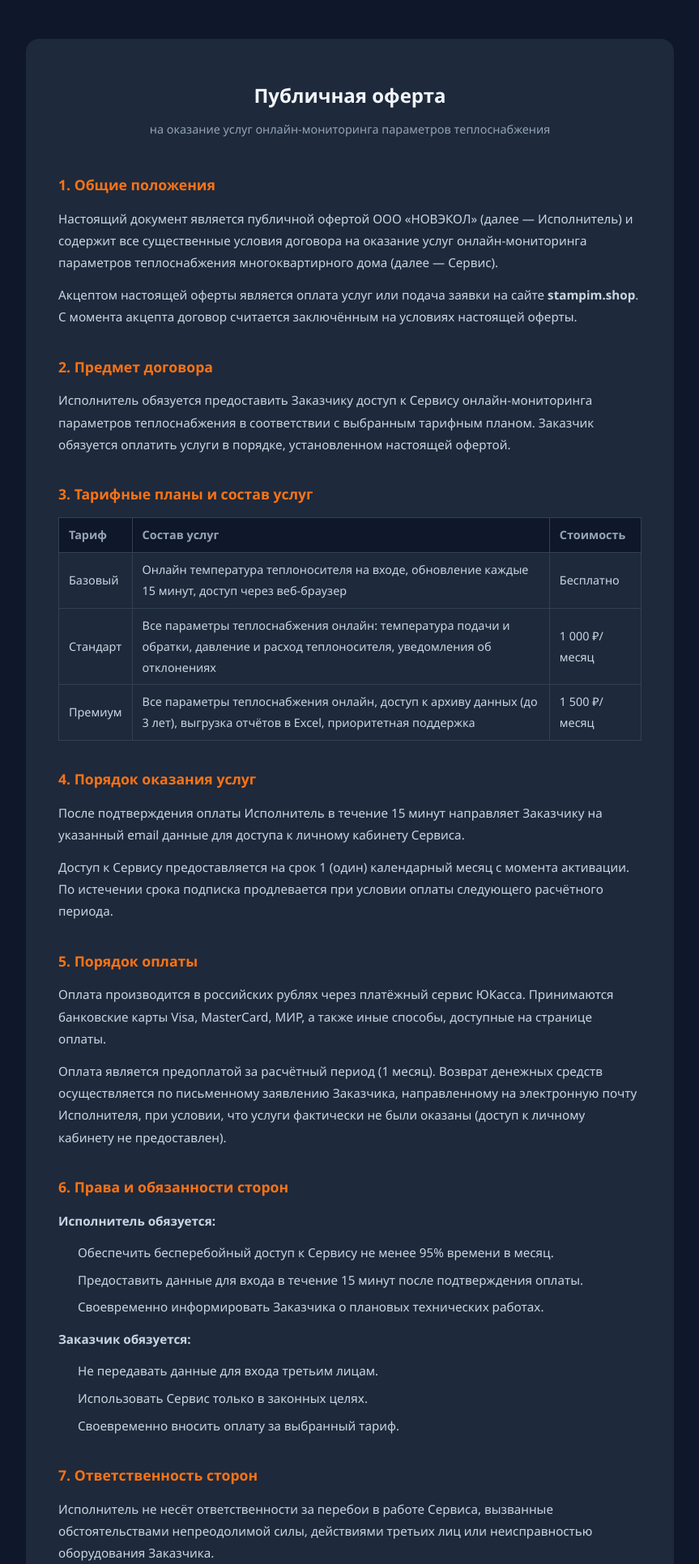
After one commit to vlad0271/lending_teplo, a FastAPI app: template templates/offer.html in a window 1280 px wide. The commit adds this page. Shown: the top 1932 px of the page at 81% size, without its empty margins (208-1071 px from the left). Run offline with FastAPI, Linux system fonts and the light colour scheme; the template is opened without the code that fills it, so the values that code supplies are empty.

Commit message:
28/02/26v11:47

```diff
--- a/app/main.py
+++ b/app/main.py
@@ -1,16 +1,30 @@
+import uuid
+import logging
+
 from fastapi import FastAPI, Request, Form
 from fastapi.responses import HTMLResponse, JSONResponse
 from fastapi.staticfiles import StaticFiles
 from fastapi.templating import Jinja2Templates
 from pathlib import Path
 
-from app.config import settings
+import yookassa
+from yookassa import Payment
+
+from app import config
+from app.email_utils import send_order_email
+
+logger = logging.getLogger(__name__)
 
 BASE = Path(__file__).parent.parent
 
 app = FastAPI()
 app.mount("/static", StaticFiles(directory=BASE / "static"), name="static")
 templates = Jinja2Templates(directory=BASE / "templates")
+
+# Инициализация ЮКасса
+if config.yookassa_shop_id and config.yookassa_secret_key:
+    yookassa.Configuration.account_id = config.yookassa_shop_id
+    yookassa.Configuration.secret_key = config.yookassa_secret_key
 
 
 @app.get("/", response_class=HTMLResponse)
@@ -19,9 +33,9 @@ async def index(request: Request):
         "index.html",
         {
             "request": request,
-            "contacts": settings["contacts"],
-            "pain_points": settings["pain_points"],
-            "plans": settings["plans"],
+            "contacts": config.settings["contacts"],
+            "pain_points": config.settings["pain_points"],
+            "plans": config.settings["plans"],
         },
     )
 
@@ -34,6 +48,129 @@ async def order(
     phone: str = Form(...),
     email: str = Form(""),
 ):
-    # В реальном проекте здесь сохранение в БД / отправка письма
-    print(f"[ORDER] plan={plan_id} ({plan_name}), name={name}, phone={phone}, email={email}")
-    return JSONResponse({"ok": True, "message": "Заявка принята! Мы свяжемся с вами."})
+    logger.info(
+        "[ORDER] plan=%s (%s), name=%s, phone=%s, email=%s",
+        plan_id, plan_name, name, phone, email,
+    )
+
+    # Найти цену тарифа из настроек
+    price = 0
+    for plan in config.settings["plans"]:
+        if plan["id"] == plan_id:
+            price = plan.get("price_value", 0)
+            break
+
+    if price == 0:
+        # Бесплатный тариф — только собираем контакты
+        send_order_email(plan_name, name, phone, email)
+        return JSONResponse({"ok": True, "message": "Заявка принята! Мы свяжемся с вами."})
+
+    # Платный тариф — создаём платёж ЮКасса
+    if not config.yookassa_shop_id or not config.yookassa_secret_key:
+        logger.error("ЮКасса не настроена — YOOKASSA_SHOP_ID/YOOKASSA_SECRET_KEY отсутствуют")
+        return JSONResponse(
+            {"ok": False, "message": "Оплата временно недоступна. Попробуйте позже."},
+            status_code=503,
+        )
+
+    try:
+        payment = Payment.create(
+            {
+                "amount": {"value": f"{price:.2f}", "currency": "RUB"},
+                "confirmation": {
+                    "type": "redirect",
+                    "return_url": f"{config.site_url}/payment/success",
+                },
+                "capture": True,
+                "description": f"Подписка «{plan_name}» — {name}",
+                "metadata": {
+                    "plan_id": plan_id,
+                    "plan_name": plan_name,
+                    "customer_name": name,
+                    "customer_phone": phone,
+                    "customer_email": email,
+                },
+            },
+            str(uuid.uuid4()),
+        )
+        redirect_url = payment.confirmation.confirmation_url
+        return JSONResponse({"redirect_url": redirect_url})
+    except Exception as exc:
+        logger.error("Ошибка создания платежа ЮКасса: %s", exc)
+        return JSONResponse(
+            {"ok": False, "message": "Ошибка при создании платежа. Попробуйте позже."},
+            status_code=502,
+        )
+
+
+@app.get("/offer", response_class=HTMLResponse)
+async def offer(request: Request):
+    return templates.TemplateResponse(
+        "offer.html",
+        {
+            "request": request,
+            "contacts": config.settings["contacts"],
+        },
+    )
+
+
+@app.get("/payment/success", response_class=HTMLResponse)
+async def payment_success(request: Request):
+    return templates.TemplateResponse(
+        "payment_result.html",
+        {
+            "request": request,
+            "success": True,
+            "message": "Оплата прошла успешно! Доступ к сервису будет открыт в течение нескольких минут.",
+        },
+    )
+
+
+@app.get("/payment/fail", response_class=HTMLResponse)
+async def payment_fail(request: Request):
+    return templates.TemplateResponse(
+        "payment_result.html",
+        {
+            "request": request,
+            "success": False,
+            "message": "Оплата не была завершена. Попробуйте ещё раз или выберите другой способ оплаты.",
+        },
+    )
+
+
+@app.post("/payment/callback")
+async def payment_callback(request: Request):
+    """Webhook-уведомление от ЮКасса."""
+    try:
+        body = await request.json()
+    except Exception:
+        return JSONResponse({"ok": False}, status_code=400)
+
+    event = body.get("event", "")
+    obj = body.get("object", {})
+    payment_id = obj.get("id", "")
+
+    if event != "payment.succeeded" or not payment_id:
+        # Игнорируем прочие события
+        return JSONResponse({"ok": True})
+
+    # Перепроверяем статус платежа через API
+    try:
+        payment = Payment.find_one(payment_id)
+    except Exception as exc:
+        logger.error("Ошибка получения платежа %s: %s", payment_id, exc)
+        return JSONResponse({"ok": False}, status_code=502)
+
+    if payment.status != "succeeded":
+        return JSONResponse({"ok": True})
+
+    meta = payment.metadata or {}
+    send_order_email(
+        plan_name=meta.get("plan_name", ""),
+        name=meta.get("customer_name", ""),
+        phone=meta.get("customer_phone", ""),
+        email=meta.get("customer_email", ""),
+        payment_id=payment_id,
+    )
+
+    return JSONResponse({"ok": True})
--- a/requirements.txt
+++ b/requirements.txt
@@ -3,3 +3,5 @@ uvicorn[standard]==0.32.1
 jinja2==3.1.4
 pyyaml==6.0.2
 python-multipart==0.0.20
+yookassa
+python-dotenv==1.0.1
--- a/settings.yaml
+++ b/settings.yaml
@@ -1,6 +1,11 @@
 contacts:
   phone: "+7 (800) 000-00-00"
   email: "info@teplo-monitor.ru"
+  legal_name: "ООО «НОВЭКОЛ»"
+  inn: "7722739428"
+  kpp: "772201001"
+  ogrn: "1117746120271"
+  address: "109052, г. Москва, ул. Нижегородская, д. 70, корп. 2, этаж 1, пом. 2, офис 6"
 
 pain_points:
   - icon: "🌡️"
--- a/static/main.js
+++ b/static/main.js
@@ -104,7 +104,9 @@ function scrollToSection(sectionId) {
       const resp = await fetch('/order', { method: 'POST', body: data });
       const json = await resp.json();
 
-      if (resp.ok && json.ok) {
+      if (resp.ok && json.redirect_url) {
+        window.location.href = json.redirect_url;
+      } else if (resp.ok && json.ok) {
         showMsg(json.message || 'Заявка принята!', 'success');
         form.reset();
         fPlanId.value = '';
--- /dev/null
+++ b/templates/offer.html
@@ -0,0 +1,195 @@
+<!DOCTYPE html>
+<html lang="ru">
+<head>
+  <meta charset="UTF-8" />
+  <meta name="viewport" content="width=device-width, initial-scale=1.0" />
+  <title>Публичная оферта — Теплоконтроль</title>
+  <link rel="stylesheet" href="/static/style.css" />
+  <style>
+    .offer-page {
+      background: #0f172a;
+      min-height: 100vh;
+      padding: 3rem 1rem 4rem;
+    }
+    .offer-doc {
+      max-width: 800px;
+      margin: 0 auto;
+      background: #1e293b;
+      border-radius: 1rem;
+      padding: 3rem 2.5rem;
+      color: #cbd5e1;
+      line-height: 1.8;
+      font-size: 0.95rem;
+    }
+    .offer-doc h1 {
+      font-size: 1.5rem;
+      color: #f1f5f9;
+      text-align: center;
+      margin-bottom: 0.5rem;
+    }
+    .offer-doc .offer-subtitle {
+      text-align: center;
+      color: #94a3b8;
+      margin-bottom: 2.5rem;
+      font-size: 0.9rem;
+    }
+    .offer-doc h2 {
+      font-size: 1.1rem;
+      color: #f97316;
+      margin-top: 2rem;
+      margin-bottom: 0.75rem;
+    }
+    .offer-doc p { margin-bottom: 0.75rem; }
+    .offer-doc ul { padding-left: 1.5rem; margin-bottom: 0.75rem; }
+    .offer-doc ul li { margin-bottom: 0.4rem; }
+    .offer-doc table {
+      width: 100%;
+      border-collapse: collapse;
+      margin-bottom: 1rem;
+      font-size: 0.9rem;
+    }
+    .offer-doc table th,
+    .offer-doc table td {
+      border: 1px solid #334155;
+      padding: 0.5rem 0.75rem;
+      text-align: left;
+    }
+    .offer-doc table th { background: #0f172a; color: #94a3b8; }
+    .offer-back {
+      display: block;
+      text-align: center;
+      margin-top: 2.5rem;
+      color: #f97316;
+      text-decoration: none;
+      font-weight: 600;
+    }
+    .offer-back:hover { text-decoration: underline; }
+  </style>
+</head>
+<body>
+<div class="offer-page">
+  <div class="offer-doc">
+    <h1>Публичная оферта</h1>
+    <p class="offer-subtitle">
+      на оказание услуг онлайн-мониторинга параметров теплоснабжения
+    </p>
+
+    <h2>1. Общие положения</h2>
+    <p>
+      Настоящий документ является публичной офертой ООО «НОВЭКОЛ» (далее — Исполнитель)
+      и содержит все существенные условия договора на оказание услуг онлайн-мониторинга
+      параметров теплоснабжения многоквартирного дома (далее — Сервис).
+    </p>
+    <p>
+      Акцептом настоящей оферты является оплата услуг или подача заявки на сайте
+      <strong>stampim.shop</strong>. С момента акцепта договор считается заключённым
+      на условиях настоящей оферты.
+    </p>
+
+    <h2>2. Предмет договора</h2>
+    <p>
+      Исполнитель обязуется предоставить Заказчику доступ к Сервису онлайн-мониторинга
+      параметров теплоснабжения в соответствии с выбранным тарифным планом.
+      Заказчик обязуется оплатить услуги в порядке, установленном настоящей офертой.
+    </p>
+
+    <h2>3. Тарифные планы и состав услуг</h2>
+    <table>
+      <thead>
+        <tr>
+          <th>Тариф</th>
+          <th>Состав услуг</th>
+          <th>Стоимость</th>
+        </tr>
+      </thead>
+      <tbody>
+        <tr>
+          <td>Базовый</td>
+          <td>Онлайн температура теплоносителя на входе, обновление каждые 15 минут, доступ через веб-браузер</td>
+          <td>Бесплатно</td>
+        </tr>
+        <tr>
+          <td>Стандарт</td>
+          <td>Все параметры теплоснабжения онлайн: температура подачи и обратки, давление и расход теплоносителя, уведомления об отклонениях</td>
+          <td>1 000 ₽/месяц</td>
+        </tr>
+        <tr>
+          <td>Премиум</td>
+          <td>Все параметры теплоснабжения онлайн, доступ к архиву данных (до 3 лет), выгрузка отчётов в Excel, приоритетная поддержка</td>
+          <td>1 500 ₽/месяц</td>
+        </tr>
+      </tbody>
+    </table>
+
+    <h2>4. Порядок оказания услуг</h2>
+    <p>
+      После подтверждения оплаты Исполнитель в течение 15 минут направляет Заказчику
+      на указанный email данные для доступа к личному кабинету Сервиса.
+    </p>
+    <p>
+      Доступ к Сервису предоставляется на срок 1 (один) календарный месяц с момента
+      активации. По истечении срока подписка продлевается при условии оплаты следующего
+      расчётного периода.
+    </p>
+
+    <h2>5. Порядок оплаты</h2>
+    <p>
+      Оплата производится в российских рублях через платёжный сервис ЮКасса.
+      Принимаются банковские карты Visa, MasterCard, МИР, а также иные способы,
+      доступные на странице оплаты.
+    </p>
+    <p>
+      Оплата является предоплатой за расчётный период (1 месяц). Возврат денежных
+      средств осуществляется по письменному заявлению Заказчика, направленному на
+      электронную почту Исполнителя, при условии, что услуги фактически не были
+      оказаны (доступ к личному кабинету не предоставлен).
+    </p>
+
+    <h2>6. Права и обязанности сторон</h2>
+    <p><strong>Исполнитель обязуется:</strong></p>
+    <ul>
+      <li>Обеспечить бесперебойный доступ к Сервису не менее 95% времени в месяц.</li>
+      <li>Предоставить данные для входа в течение 15 минут после подтверждения оплаты.</li>
+      <li>Своевременно информировать Заказчика о плановых технических работах.</li>
+    </ul>
+    <p><strong>Заказчик обязуется:</strong></p>
+    <ul>
+      <li>Не передавать данные для входа третьим лицам.</li>
+      <li>Использовать Сервис только в законных целях.</li>
+      <li>Своевременно вносить оплату за выбранный тариф.</li>
+    </ul>
+
+    <h2>7. Ответственность сторон</h2>
+    <p>
+      Исполнитель не несёт ответственности за перебои в работе Сервиса, вызванные
+      обстоятельствами непреодолимой силы, действиями третьих лиц или неисправностью
+      оборудования Заказчика.
+    </p>
+    <p>
+      Совокупная ответственность Исполнителя перед Заказчиком ограничена суммой,
+      фактически уплаченной Заказчиком за расчётный период, в котором возник ущерб.
+    </p>
+
+    <h2>8. Срок действия оферты</h2>
+    <p>
+      Настоящая оферта вступает в силу с момента размещения на сайте и действует
+      до её отзыва Исполнителем. Исполнитель вправе изменить условия оферты,
+      опубликовав новую редакцию на сайте.
+    </p>
+
+    <h2>9. Реквизиты Исполнителя</h2>
+    <p>
+      <strong>ООО «НОВЭКОЛ»</strong><br>
+      ИНН: 7722739428<br>
+      КПП: 772201001<br>
+      ОГРН: 1117746120271<br>
+      Юридический адрес: 109052, г. Москва, ул. Нижегородская, д. 70, корп. 2, этаж 1, пом. 2, офис 6<br>
+      Email: {{ contacts.email }}<br>
+      Телефон: {{ contacts.phone }}
+    </p>
+
+    <a href="/" class="offer-back">← Вернуться на сайт</a>
+  </div>
+</div>
+</body>
+</html>
```
Also changed, not shown: app/config.py (+16 -0 lines), app/email_utils.py (added, +52 -0 lines), static/style.css (+69 -0 lines), templates/index.html (+35 -2 lines), templates/payment_result.html (added, +69 -0 lines).
